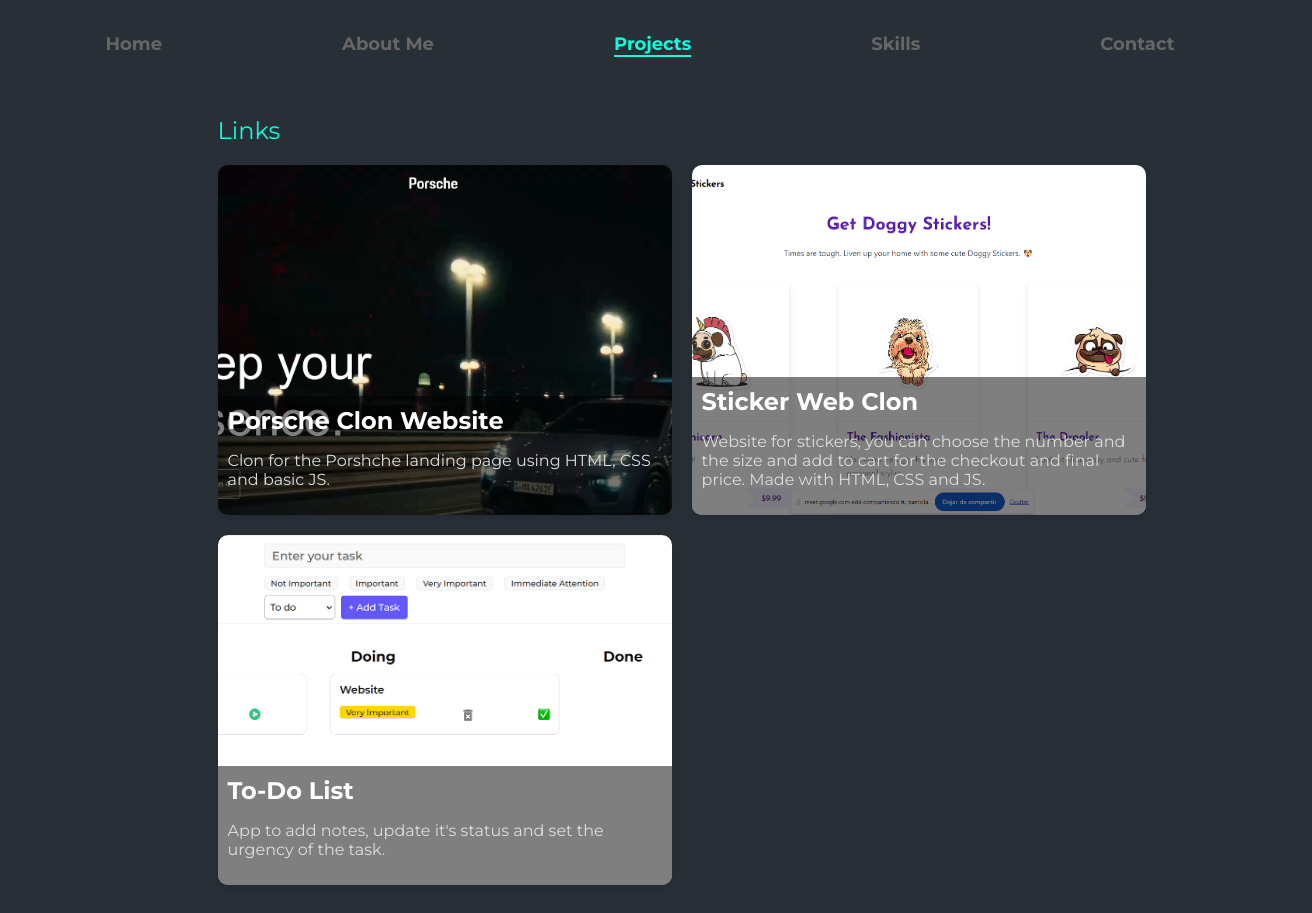
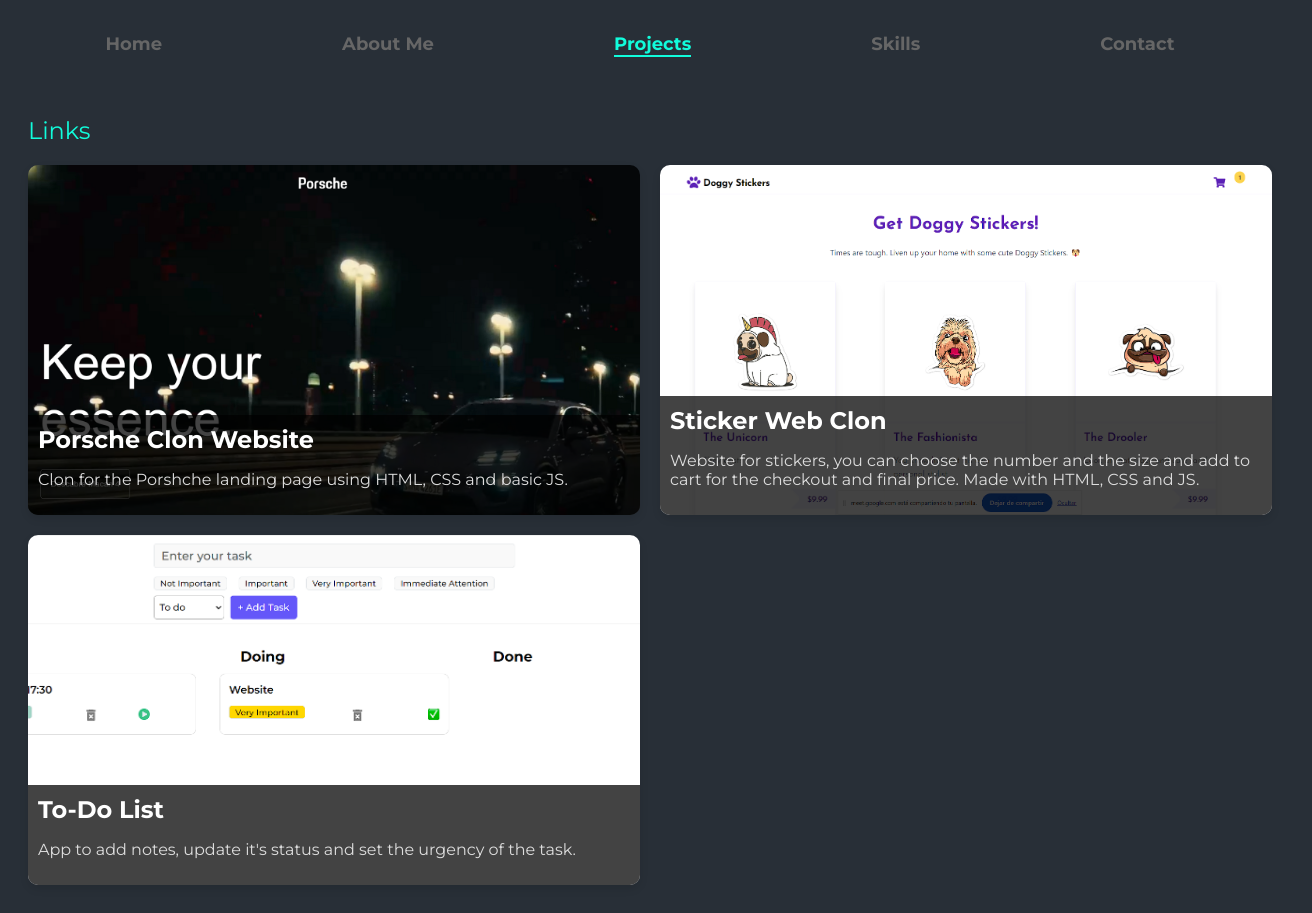
Before and after one commit to ouzzy6/Portfolio-Web, a React (Vite) app: page /projects in a window 1280 px wide. Shown: the whole page, 1312 px wide, since content can reach past the window. Built offline with nearby package versions, Linux system fonts and the light colour scheme.

Commit message:
Ajustes Projects

```diff
--- a/src/components/Projects.css
+++ b/src/components/Projects.css
@@ -2,8 +2,8 @@
     padding: 20px;
     font-family: 'Montserrat', sans-serif;
     color: #11FCDB;
-    width: 75%;
-    margin-left: 15%;
+    width: 100%;
+
   }
 
   .projects-title {
@@ -47,7 +47,7 @@
 
   .project-info {
     padding: 10px;
-    background: rgba(0, 0, 0, 0.5); /* Fondo semitransparente para la descripción */
+    background: rgba(0, 0, 0, 0.738); /* Fondo semitransparente para la descripción */
     color: #fff; /* Color del texto para que contraste con el fondo */
     position: absolute;
     bottom: 0;
```
